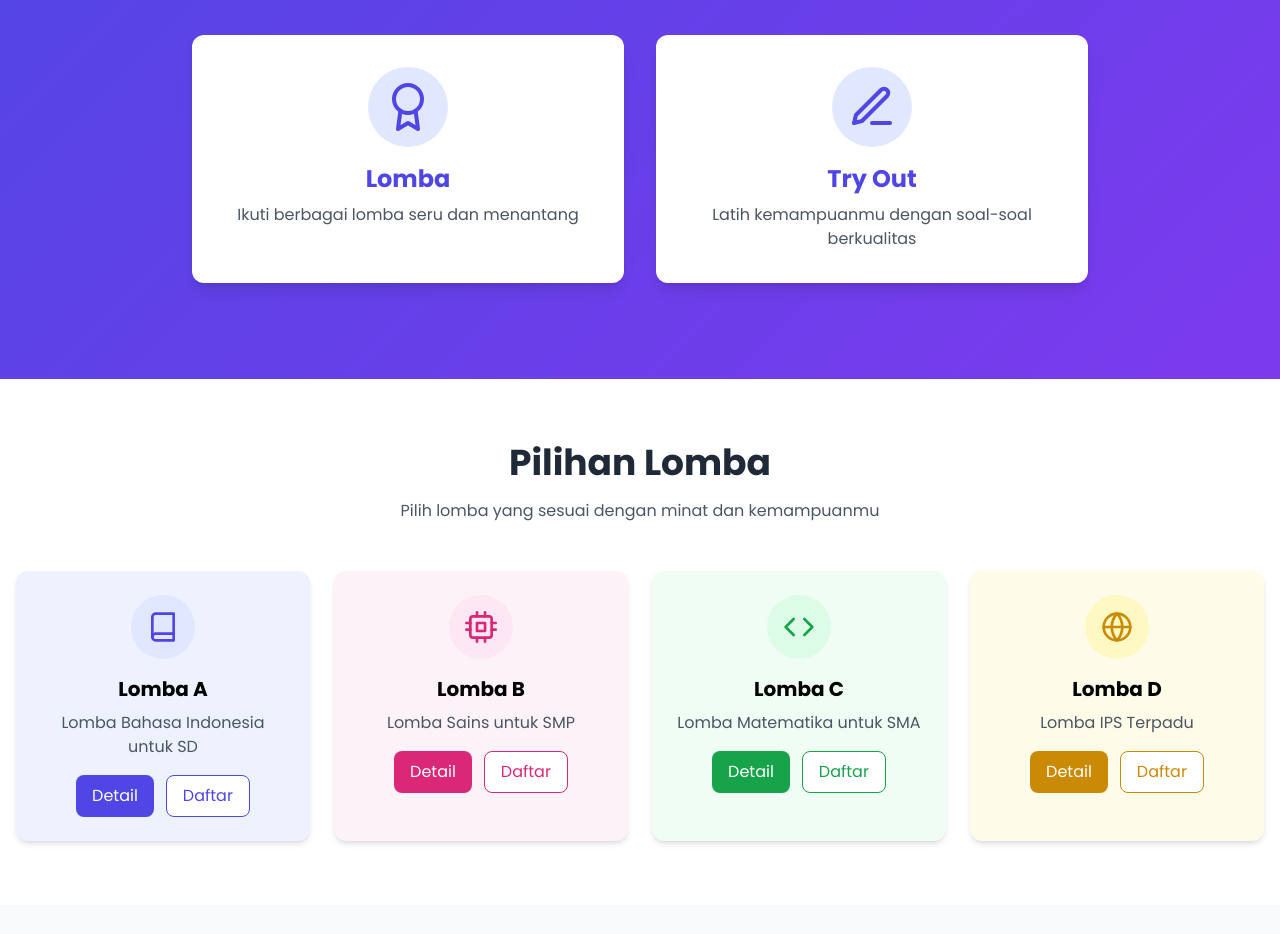
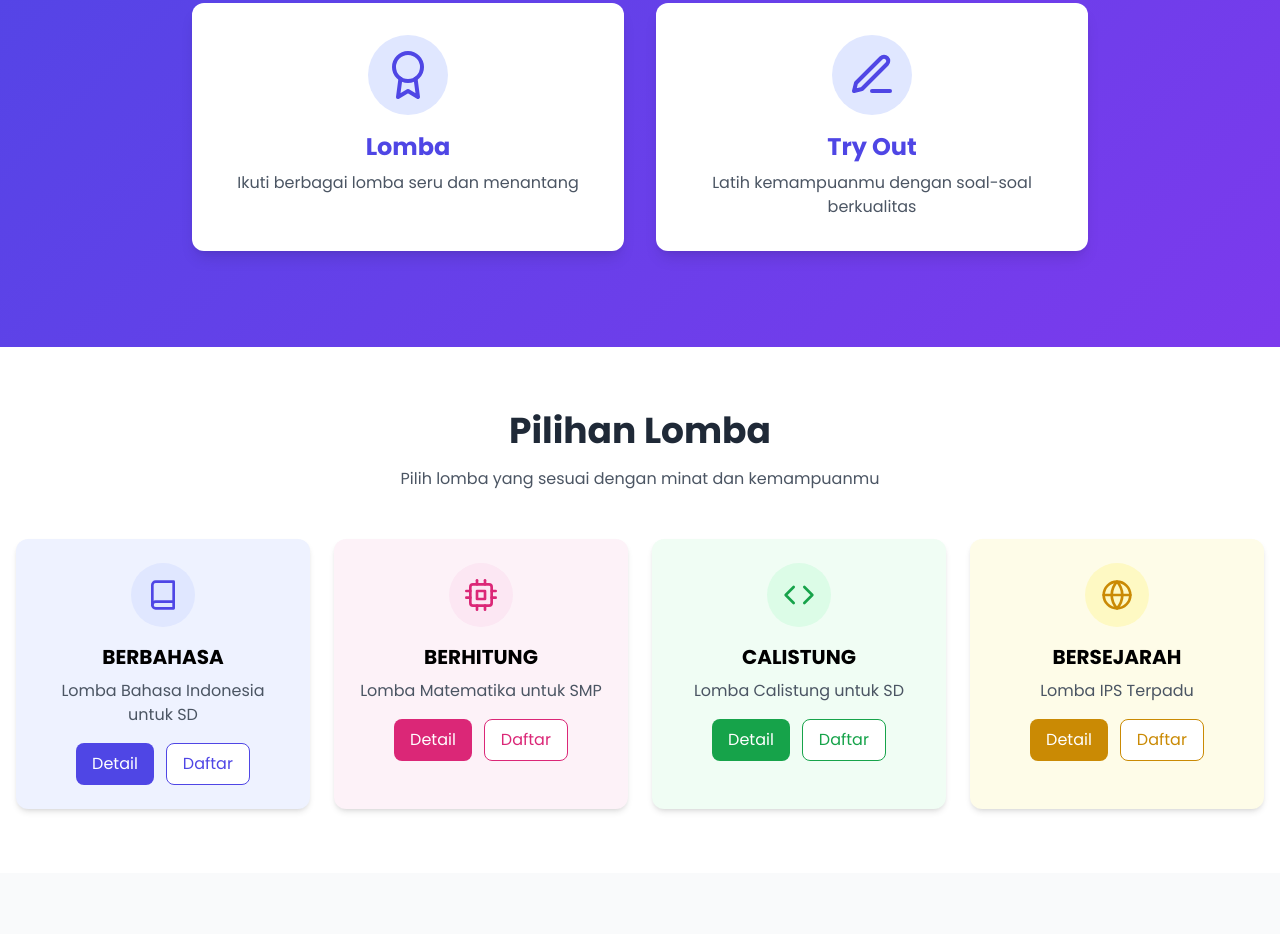
Before and after one commit to elqnlsa/MejaKitaLombaTO, a plain HTML site: page index (1).html in a window 1280 px wide. Shown: the part 313-1247 px from the top of the page. Drawn offline with nearby package versions, Linux system fonts and the light colour scheme.

Commit message:
Update index (1) Final.html

```diff
--- a/index (1).html
+++ b/index (1).html
@@ -3,7 +3,7 @@
 <head>
     <meta charset="UTF-8">
     <meta name="viewport" content="width=device-width, initial-scale=1.0">
-    <title>EduChamp - Platform Lomba & Try Out</title>
+    <title>MejaKita - Platform Lomba & Try Out</title>
     <script src="https://cdn.tailwindcss.com"></script>
     <script src="https://unpkg.com/feather-icons"></script>
     <style>
@@ -52,7 +52,7 @@
     <section class="hero-gradient text-white py-16 md:py-24">
         <div class="container mx-auto px-4 text-center">
             <h1 class="text-4xl md:text-6xl font-bold mb-6">Belajar Jadi Menyenangkan!</h1>
-            <p class="text-xl md:text-2xl mb-10 max-w-3xl mx-auto">Platform Lomba dan Try Out interaktif untuk siswa SD, SMP, dan SMA</p>
+            <p class="text-xl md:text-2xl mb-10 max-w-3xl mx-auto">Platform Lomba dan Try Out interaktif untuk siswa SD dan SMP</p>
 
             <div class="grid grid-cols-1 md:grid-cols-2 gap-8 max-w-4xl mx-auto">
                 <a href="#lomba" class="bg-white text-indigo-600 rounded-xl p-8 shadow-lg hover:shadow-xl transition-all duration-300 card-hover">
@@ -92,7 +92,7 @@
                     <div class="bg-indigo-100 w-16 h-16 rounded-full flex items-center justify-center mb-4 mx-auto">
                         <i data-feather="book" class="w-8 h-8 text-indigo-600"></i>
                     </div>
-                    <h3 class="text-xl font-bold text-center mb-2">Lomba A</h3>
+                    <h3 class="text-xl font-bold text-center mb-2">BERBAHASA</h3>
                     <p class="text-gray-600 text-center mb-4">Lomba Bahasa Indonesia untuk SD</p>
                     <div class="flex justify-center space-x-3">
                         <button class="bg-indigo-600 text-white px-4 py-2 rounded-lg hover:bg-indigo-700 transition">Detail</button>
@@ -105,8 +105,8 @@
                     <div class="bg-pink-100 w-16 h-16 rounded-full flex items-center justify-center mb-4 mx-auto">
                         <i data-feather="cpu" class="w-8 h-8 text-pink-600"></i>
                     </div>
-                    <h3 class="text-xl font-bold text-center mb-2">Lomba B</h3>
-                    <p class="text-gray-600 text-center mb-4">Lomba Sains untuk SMP</p>
+                    <h3 class="text-xl font-bold text-center mb-2">BERHITUNG</h3>
+                    <p class="text-gray-600 text-center mb-4">Lomba Matematika untuk SMP</p>
                     <div class="flex justify-center space-x-3">
                         <button class="bg-pink-600 text-white px-4 py-2 rounded-lg hover:bg-pink-700 transition">Detail</button>
                         <button class="bg-white text-pink-600 border border-pink-600 px-4 py-2 rounded-lg hover:bg-pink-50 transition">Daftar</button>
@@ -118,8 +118,8 @@
                     <div class="bg-green-100 w-16 h-16 rounded-full flex items-center justify-center mb-4 mx-auto">
                         <i data-feather="code" class="w-8 h-8 text-green-600"></i>
                     </div>
-                    <h3 class="text-xl font-bold text-center mb-2">Lomba C</h3>
-                    <p class="text-gray-600 text-center mb-4">Lomba Matematika untuk SMA</p>
+                    <h3 class="text-xl font-bold text-center mb-2">CALISTUNG</h3>
+                    <p class="text-gray-600 text-center mb-4">Lomba Calistung untuk SD</p>
                     <div class="flex justify-center space-x-3">
                         <button class="bg-green-600 text-white px-4 py-2 rounded-lg hover:bg-green-700 transition">Detail</button>
                         <button class="bg-white text-green-600 border border-green-600 px-4 py-2 rounded-lg hover:bg-green-50 transition">Daftar</button>
@@ -131,7 +131,7 @@
                     <div class="bg-yellow-100 w-16 h-16 rounded-full flex items-center justify-center mb-4 mx-auto">
                         <i data-feather="globe" class="w-8 h-8 text-yellow-600"></i>
                     </div>
-                    <h3 class="text-xl font-bold text-center mb-2">Lomba D</h3>
+                    <h3 class="text-xl font-bold text-center mb-2">BERSEJARAH</h3>
                     <p class="text-gray-600 text-center mb-4">Lomba IPS Terpadu</p>
                     <div class="flex justify-center space-x-3">
                         <button class="bg-yellow-600 text-white px-4 py-2 rounded-lg hover:bg-yellow-700 transition">Detail</button>
```
